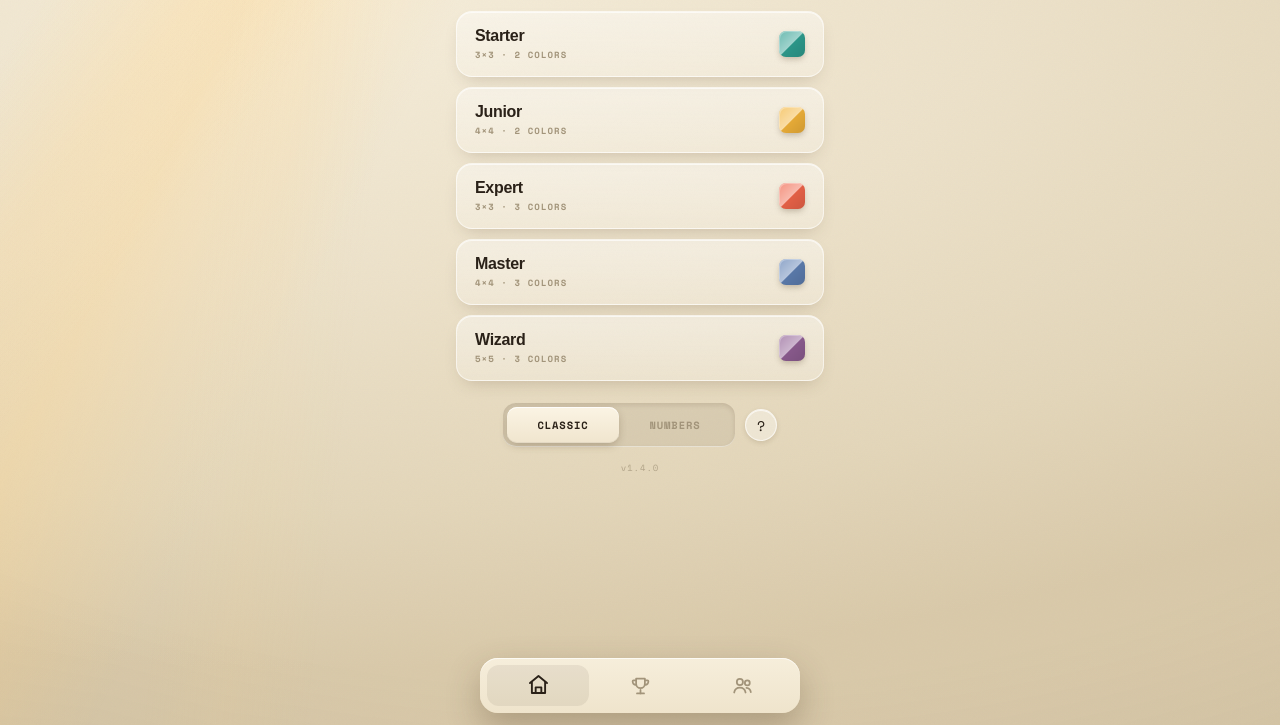
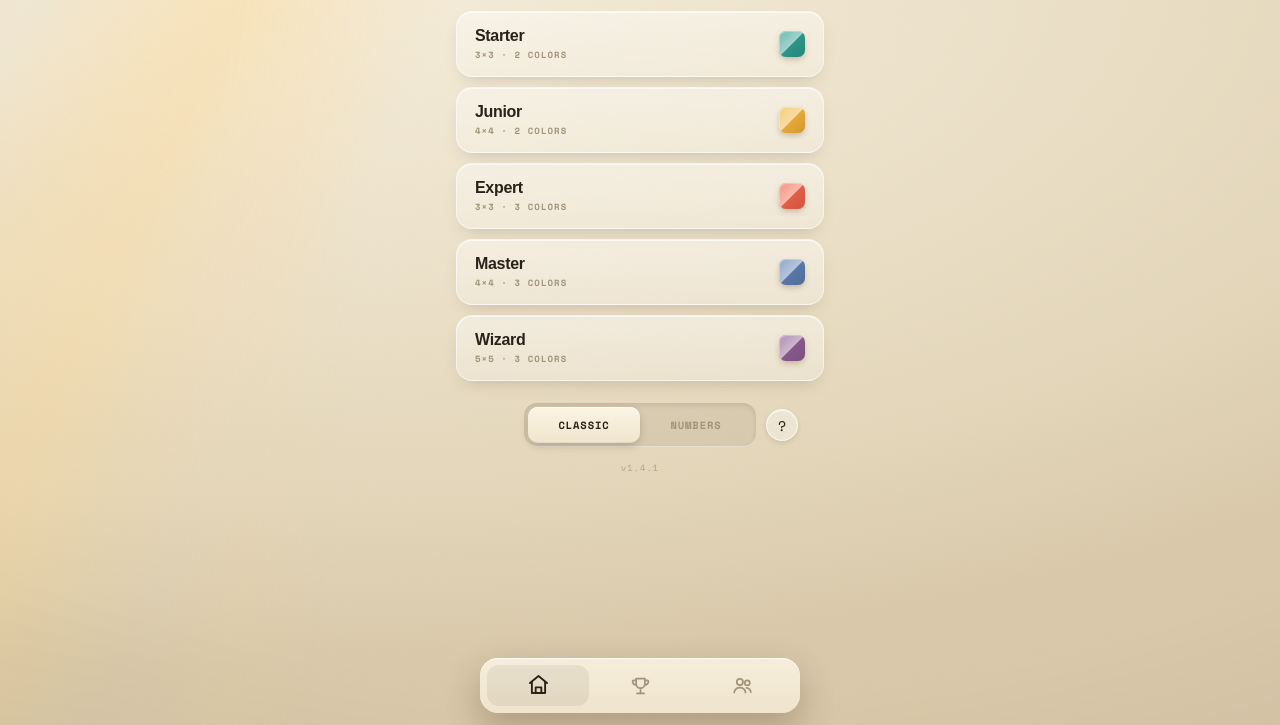
Before and after one commit to digivisor-kmo/flux, a plain HTML site: page index.html in a window 1280 px wide. Shown: the part 75-800 px from the top of the page. Drawn offline with nearby package versions, Linux system fonts and the light colour scheme.

Commit message:
v1.4.1: toggle exact gecentreerd (grid), ?-knop los rechts ernaast

```diff
--- a/index.html
+++ b/index.html
@@ -321,10 +321,11 @@
     color: var(--muted); padding: 10px 4px; transition: color 0.25s ease;
   }
   .modetoggle button.on { color: var(--ink); }
-  /* toggle + kleiner ?-bolletje ernaast, samen gecentreerd */
-  .moderow { display: flex; align-items: center; justify-content: center; gap: 10px; margin-top: 22px; }
-  .moderow .modetoggle { margin: 0; }
-  .icon.help-mini { width: 32px; height: 32px; font-size: 14px; flex: none; }
+  /* toggle blijft exact centraal (auto-kolom tussen twee gelijke 1fr-kolommen);
+     het ?-bolletje staat er los rechts naast zonder de centrering te verschuiven */
+  .moderow { display: grid; grid-template-columns: 1fr auto 1fr; align-items: center; margin-top: 22px; }
+  .moderow .modetoggle { grid-column: 2; margin: 0; }
+  .icon.help-mini { grid-column: 3; justify-self: start; margin-left: 10px; width: 32px; height: 32px; font-size: 14px; }
 
   /* ================= Porselein: barsten en breken ================= */
   .tile .cr {
@@ -1043,7 +1044,7 @@ if (typeof module !== "undefined") module.exports = FluxCore;
 
   /* ================= config ================= */
   const GAME_NAME = "FLUX";
-  const BUILD = "v1.4.0";                     /* omhoog bij elke feature-push */
+  const BUILD = "v1.4.1";                     /* omhoog bij elke feature-push */
   const APP_URL = "https://flux-gules-omega.vercel.app";
   const SUPABASE_URL = "https://zmecrifkrhzyndtczlbd.supabase.co";
   const SUPABASE_KEY = "sb_publishable_XaNy1uXMX4c7EQVrePQlqg_QQ6SV-O6";
```
